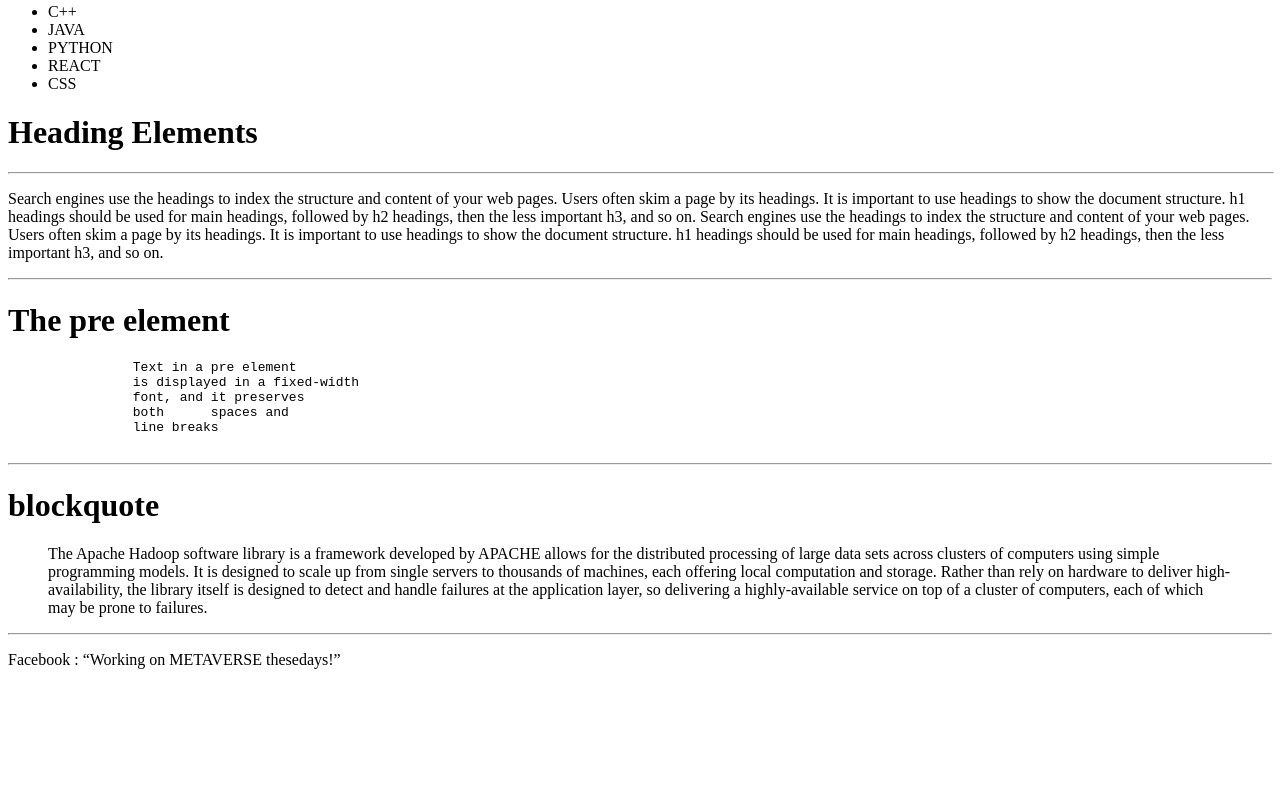
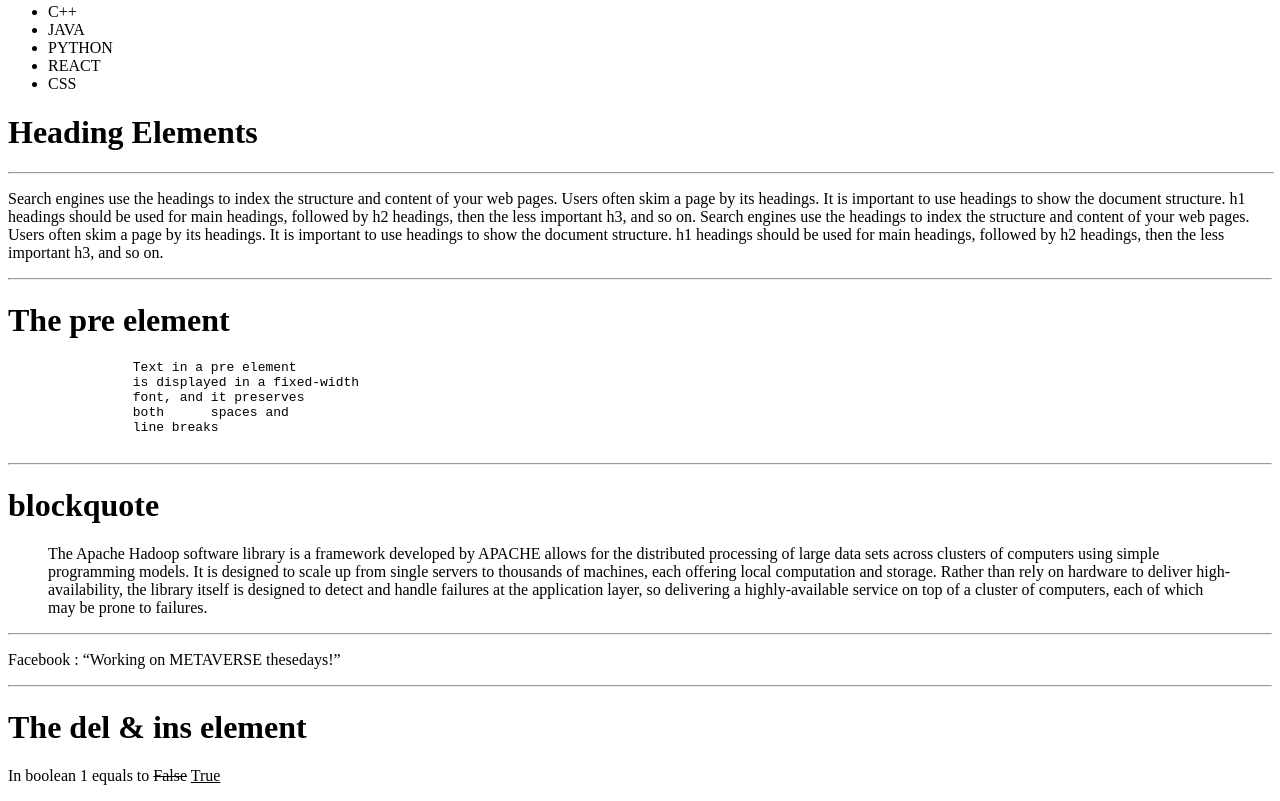
Before and after one commit to thisisbillall/assignment-2A-WADL, a plain HTML site: page exer1/index.html in a window 1280 px wide. Shown: the part 823-1624 px from the top of the page. Before the commit the page ends 1508 px from the top, so only its background shows below. Drawn offline with Linux system fonts and the light colour scheme.

Commit message:
14 del ins

```diff
--- a/exer1/index.html
+++ b/exer1/index.html
@@ -97,5 +97,10 @@
         </blockquote>
         <hr/>
         <p>Facebook : <q>Working on METAVERSE thesedays!</q></p>
+        <hr/>
+        <h1>The del & ins element</h1>
+
+        <p>In boolean 1 equals to <del>False</del> <ins>True</ins></p>
+
     </body>
 </html>
```
